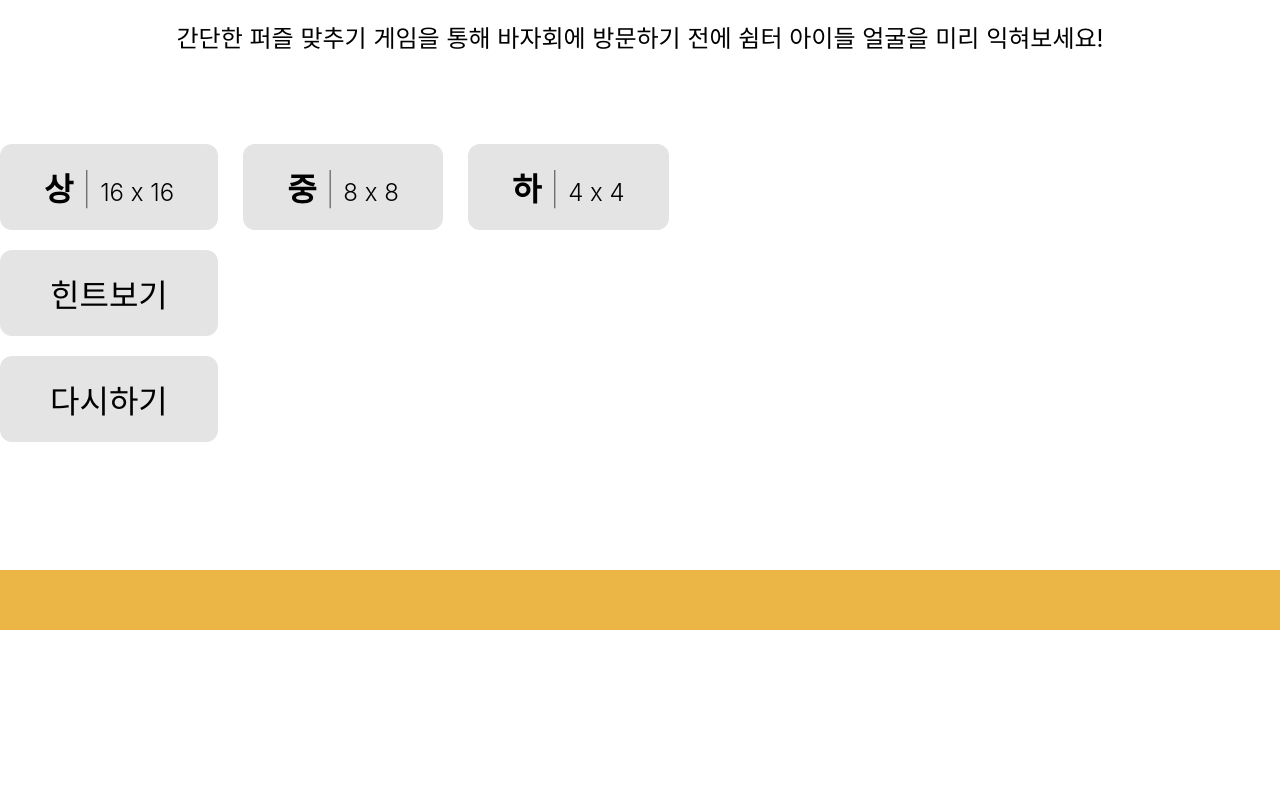
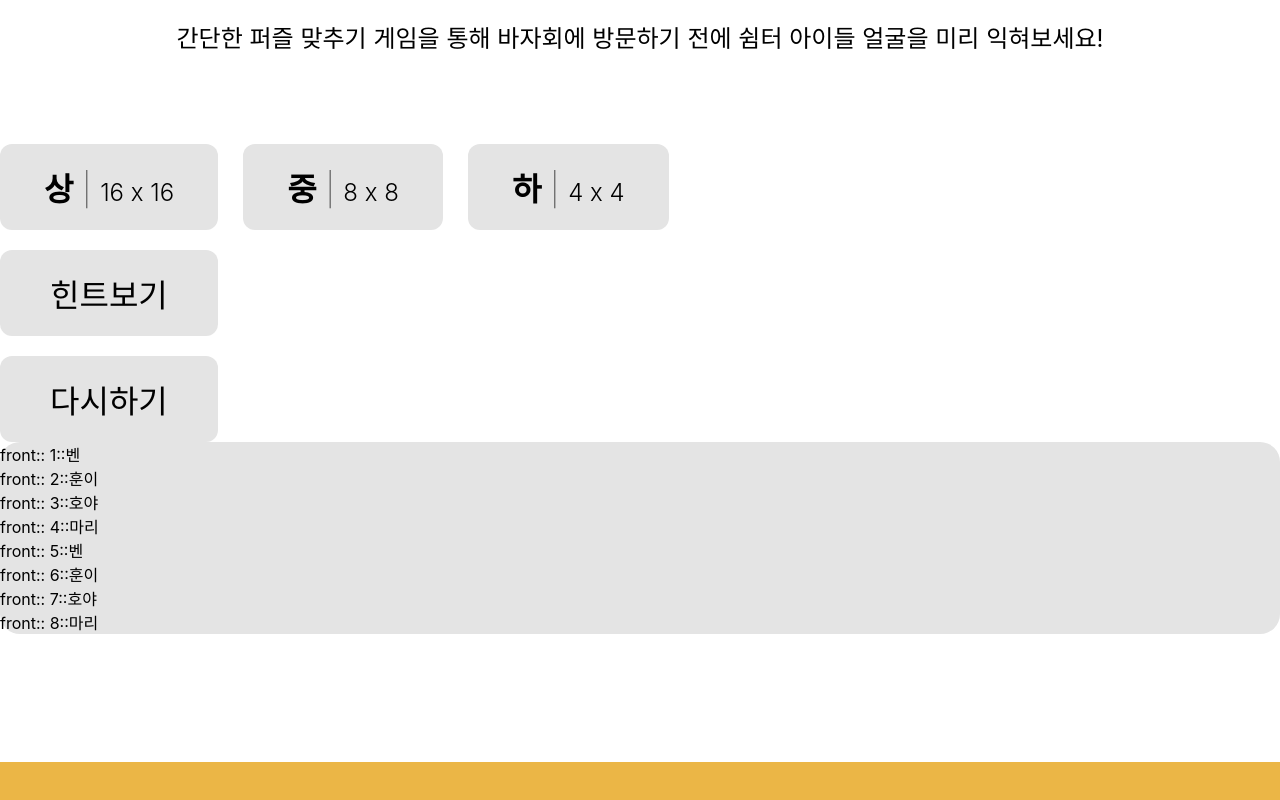
Before and after one commit to shelter-event/lckd-bazaar-event-web, a React (Create React App) app: page / in a window 1280 px wide. Shown: the part 3227-4027 px from the top of the page. Before the commit the page ends 3857 px from the top, so only its background shows below. Built offline with nearby package versions, Linux system fonts and the light colour scheme; a web font is replaced by a local one.

Commit message:
feat: #10 퍼즐게임 기능 개발 (디자인 X)

```diff
--- a/src/main/matchingGame/MatchingGame.tsx
+++ b/src/main/matchingGame/MatchingGame.tsx
@@ -1,28 +1,222 @@
 import { useEffect, useState } from 'react';
+import { useMediaQuery } from 'react-responsive';
+import { MatchingLevelButtonType } from './MatchingGameButton';
+import MatchingOnBoard from './MatchingOnBoard';
 import styles from './puppiesMatchingGame.module.scss';
-import { useMediaQuery } from 'react-responsive';
-import MatchingOnBoard from './MatchingOnBoard';
 
-const MatchingGame = () => {
-  const [isOnBoardingActive, setIsOnBoardingActive] = useState(false)
+
+const MatchingGame = ({
+  level = MatchingLevelButtonType.ROW,
+  isOnBoarding,
+  useHint = false,
+  retry = false,
+}: any) => {
   const isPc = useMediaQuery({
     query: "(min-width:1024px)"
   })
 
+  const [cards, setCards] = useState([
+    new CardParameter(1, '벤'),
+    new CardParameter(2, '훈이'),
+    new CardParameter(3, '호야'),
+    new CardParameter(4, '마리'),
+    new CardParameter(5, '벤'),
+    new CardParameter(6, '훈이'),
+    new CardParameter(7, '호야'),
+    new CardParameter(8, '마리'),
+  ])
+  const [clickCardIds, setClickCardIds] = useState([] as number[])
+  const [clickCount, setClickCount] = useState(0)
+  const [successCardIds, setSuccessCardIds] = useState([] as number[])
+
+  // useEffect(() => {
+  //   if (level === MatchingLevelButtonType.HIGH) {
+  //     const copyCards = shuffleArray(baseCards).slice(0, 4)
+  //     setCards([...copyCards])
+  //   } else if (level === MatchingLevelButtonType.MIDDLE) {
+  //     const copyCards = shuffleArray(baseCards).slice(0, 8)
+
+  //     setCards([...copyCards])
+  //   } else if (level === MatchingLevelButtonType.ROW) {
+  //     const copyCards = shuffleArray(baseCards).slice(0, 16)
+
+  //     setCards([...copyCards])
+  //   }
+  // }, [level])
+
+  const shuffleCards = () => {
+    if (level === MatchingLevelButtonType.HIGH) {
+
+    } else if (level === MatchingLevelButtonType.MIDDLE) {
+
+    } else if (level === MatchingLevelButtonType.ROW) {
+
+    }
+  }
+
   useEffect(() => {
-    setIsOnBoardingActive(false)
-  }, [isOnBoardingActive])
+    setCards((prevCards) => prevCards.map((card) => new CardParameter(card.id, card.name, false)))
+    setClickCount(0)
+    setSuccessCardIds([])
+    setClickCardIds([])
+  }, [retry])
+
+  useEffect(() => {
+    console.log(`change useHint: ${useHint}`)
+    if (useHint) {
+      setCards((prevCard) => prevCard.map((card) =>
+        new CardParameter(card.id, card.name, true))
+      )
+    } else {
+      setCards((prevCard) => prevCard.map((card) =>
+        successCardIds.includes(card.id)
+          ? new CardParameter(card.id, card.name, true)
+          : new CardParameter(card.id, card.name, false)
+      ))
+    }
+  }, [useHint])
+
+  // TODO 전체적으로 변경되는 현상 수정
+  const clickCard = (card: CardParameter) => {
+    if (card.isActive || clickCount === 2) return
+    const copyClickCardIds = [...clickCardIds, card.id]
+    setClickCount((prevCount) => prevCount + 1)
+    setClickCardIds(copyClickCardIds)
+    setCopyCards(copyWithCard(card))
+
+    if (clickCount + 1 < 2) return
+    checkSuccess(copyClickCardIds);
+  }
+
+  const setCopyCards = (card: CardParameter) => {
+    setCards((prevCards) => prevCards.map((c) => {
+      if (c.id === card.id) return card
+      return c
+    }))
+  }
+
+  const checkSuccess = (copyClickCardIds: number[]) => {
+    const selectedCards = cards.filter((c) => copyClickCardIds.includes(c.id));
+    if (selectedCards[0].name === selectedCards[1].name) {
+      setSuccessCardIds((prevIds) => [...prevIds, selectedCards[0].id, selectedCards[1].id]);
+      setClickCount(0)
+      setClickCardIds([] as number[])
+    } else {
+      rollbackCard();
+    }
+  }
+
+  const rollbackCard = () => {
+    setTimeout(() => {
+      console.log(clickCardIds)
+      setCards((prevCards) => prevCards.map((card) => {
+        if (successCardIds.includes(card.id)) return card
+        return new CardParameter(card.id, card.name, false);
+      }));
+      setClickCount(0);
+      setClickCardIds([] as number[]);
+    }, 500);
+  }
+
+  const levelStyle = level === MatchingLevelButtonType.ROW ? styles.row : level === MatchingLevelButtonType.MIDDLE ? styles.middle : styles.high
 
   return <div className={styles.matchingGameBox}>
-    <div className={`${styles.gameOnBoard} ${isOnBoardingActive ? styles.active : styles.inactive}`}>
+    <div className={`${styles.gameOnBoard} ${isOnBoarding ? styles.active : styles.inactive}`}>
       <h3 className={styles.onBoardTitle}>쉼터 아이들 특징 맞추기 게임</h3>
-      {isOnBoardingActive ? <MatchingOnBoard /> : <></>}
+      <MatchingOnBoard />
     </div>
 
+    <div className={`${styles.cardWrapper} ${levelStyle}`}>
+      {
+        cards.map((card, index): any => {
+          return <div key={index}
+            className={`${styles.card} ${card.isActive ? styles.active : ''}`}
+            onClick={() => clickCard(card)}>
+            {
+              card.isActive ? <div className={styles.back}>
+                {`back:: ${card.id}::${card.name}`}
+              </div> : <div className={styles.front}>
+                {`front:: ${card.id}::${card.name}`}
+              </div>
+            }
+          </div>
+        })
+      }
+    </div>
   </div>
+}
 
+export default MatchingGame
 
+class CardParameter {
+  constructor(
+    readonly id: number,
+    readonly name: string,
+    readonly isActive: boolean = false,
+  ) { }
 
 }
 
-export default MatchingGame
+const copyWithCard = (card: CardParameter) => {
+  return new CardParameter(card.id, card.name, !card.isActive)
+}
+
+const baseCards = [
+  [
+    new CardParameter(1, '벤'),
+    new CardParameter(2, '벤'),
+  ],
+  [
+    new CardParameter(3, '쿠키네'),
+    new CardParameter(4, '쿠키네'),
+  ],
+  [
+    new CardParameter(5, '포포네'),
+    new CardParameter(6, '포포네'),
+  ],
+  [
+    new CardParameter(7, '가을'),
+    new CardParameter(8, '가을'),
+  ],
+  [
+    new CardParameter(9, '미소'),
+    new CardParameter(10, '미소'),
+  ],
+  [
+    new CardParameter(11, '콩콩'),
+    new CardParameter(12, '콩콩'),
+  ],
+  [
+    new CardParameter(13, '마리'),
+    new CardParameter(14, '마리'),
+  ],
+  [
+    new CardParameter(15, '돌체'),
+    new CardParameter(16, '돌체'),
+  ],
+  [
+    new CardParameter(17, '복순'),
+    new CardParameter(18, '복순'),
+  ],
+  [
+    new CardParameter(19, '방울'),
+    new CardParameter(20, '방울'),
+  ],
+  [
+    new CardParameter(21, '몽구'),
+    new CardParameter(22, '몽구'),
+  ],
+  [
+    new CardParameter(23, '햇살이네'),
+    new CardParameter(24, '햇살이네'),
+  ],
+]
+
+const shuffleArray = (array: any) => {
+  const shuffled = [...array]
+  for (let index = shuffled.length - 1; index > 0; index--) {
+    const j = Math.floor(Math.random() * (index + 1));
+    [shuffled[index], shuffled[j]] = [shuffled[j], shuffled[index]];
+  }
+  return shuffled
+}
```
